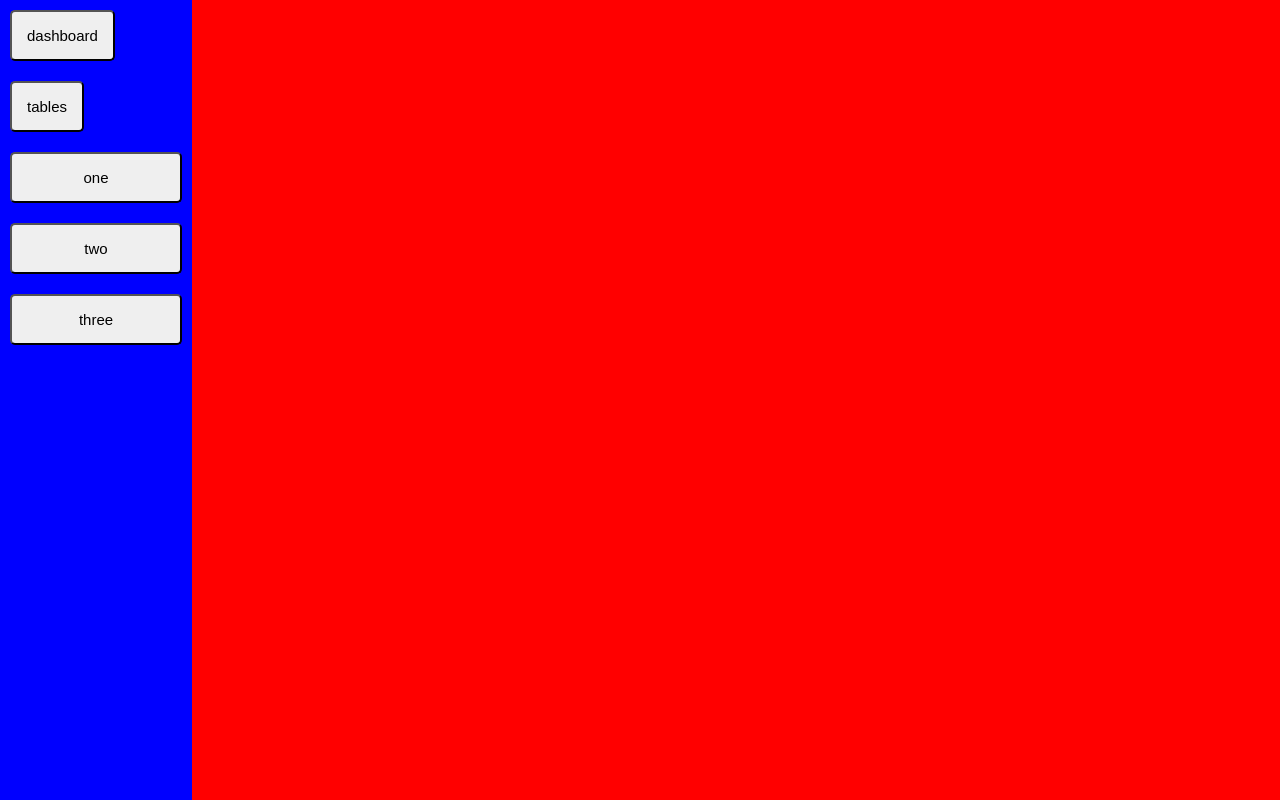
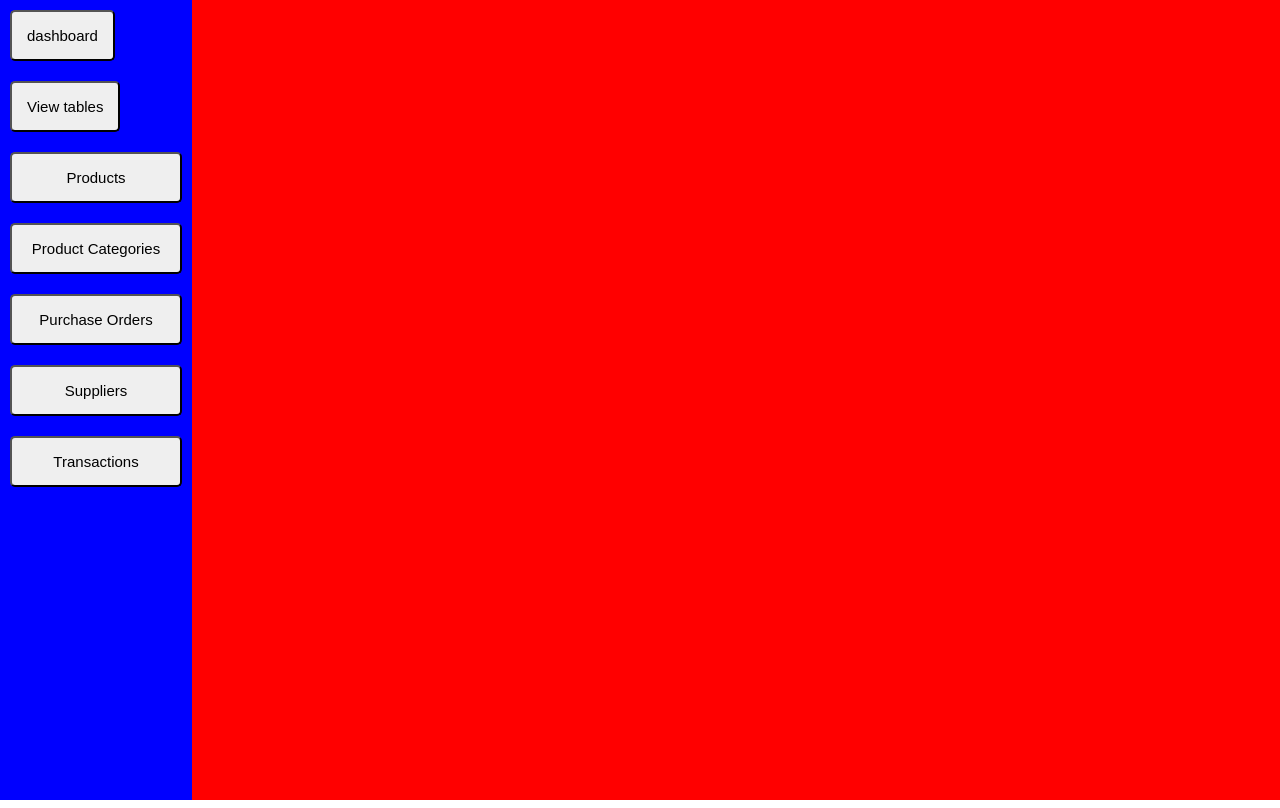
Before and after one commit to DanielOkyere/project_work, a Flask app: page / in a window 1280 px wide. Shown: the part 38-846 px from the top of the page. Run offline with Flask 3, Linux system fonts and the light colour scheme; parts of the project's set-up code (start-up, migrations or seed data) failed here and were passed over.

Commit message:
added html pages for all tables

```diff
--- a/app.py
+++ b/app.py
@@ -26,8 +26,33 @@ def home():
 
 @app.route('/dashboard', methods=['GET'])
 def dashboard():
-    """Base for Website"""
+    """Dashboard Page"""
     return render_template('dashboard.html')
+
+@app.route('/products', methods=['GET'])
+def products():
+    """Products Page"""
+    return render_template('products.html')
+
+@app.route('/productCategories', methods=['GET'])
+def productCategories():
+    """Products Categories Page"""
+    return render_template('productCategories.html')
+
+@app.route('/purchaseOrders', methods=['GET'])
+def purchaseOrders():
+    """Purchase Orders Page"""
+    return render_template('purchaseOrders.html')
+
+@app.route('/suppliers', methods=['GET'])
+def suppliers():
+    """Suppliers Page"""
+    return render_template('suppliers.html')
+
+@app.route('/transactions', methods=['GET'])
+def transactions():
+    """Transactions Page"""
+    return render_template('transactions.html')
 
 @app.route('/employee', methods=['GET', 'POST'])
 def employee():
--- a/static/interactivity.js
+++ b/static/interactivity.js
@@ -1,9 +1,16 @@
-const tables = document.getElementById('showTables');
+const showtables = document.getElementById('showTables');
 const tablesDropDown = document.getElementById('buttonDropDown');
 const iframe = document.getElementById('pageFrame');
-const inventory = document.getElementById('inventory');
 
-tables.addEventListener('click', function () {
+const dashboard = document.getElementById('dashboard');
+const products = document.getElementById('products');
+const productCategories = document.getElementById('productCategories');
+const purchaseOrders = document.getElementById('purchaseOrders');
+const suppliers = document.getElementById('suppliers');
+const transactions = document.getElementById('transactions');
+
+// event listeners
+showtables.addEventListener('click', function () {
   if (tablesDropDown.style.display === 'none') {
     tablesDropDown.style.display = 'flex';
   } else {
@@ -11,10 +18,26 @@ tables.addEventListener('click', function () {
   }
 });
 
-inventory.addEventListener('click', () => {
+dashboard.addEventListener('click', () => {
   loadHTMLPage('/dashboard');
 });
+products.addEventListener('click', () => {
+  loadHTMLPage('/products');
+});
+productCategories.addEventListener('click', () => {
+  loadHTMLPage('/productCategories');
+});
+purchaseOrders.addEventListener('click', () => {
+  loadHTMLPage('/purchaseOrders');
+});
+suppliers.addEventListener('click', () => {
+  loadHTMLPage('/suppliers');
+});
+transactions.addEventListener('click', () => {
+  loadHTMLPage('/transactions');
+});
 
+// functions
 function loadHTMLPage(url) {
   iframe.src = url;
 }
--- a/templates/index.html
+++ b/templates/index.html
@@ -25,12 +25,14 @@
     <main class="container">
       <section id="sidebar">
         <ul>
-          <li><button>dashboard</button></li>
-          <li><button id="showTables">tables</button></li>
+          <li><button id="dashboard">dashboard</button></li>
+          <li><button id="showTables">View tables</button></li>
           <div id="buttonDropDown">
-            <button id="inventory">one</button>
-            <button>two</button>
-            <button>three</button>
+            <button id="products">Products</button>
+            <button id="productCategories">Product Categories</button>
+            <button id="purchaseOrders">Purchase Orders</button>
+            <button id="suppliers">Suppliers</button>
+            <button id="transactions">Transactions</button>
           </div>
         </ul>
       </section>
```
Also changed, not shown: templates/productCategories.html (added, +12 -0 lines), templates/products.html (added, +12 -0 lines), templates/purchaseOrders.html (added, +12 -0 lines), templates/suppliers.html (added, +12 -0 lines), templates/transactions.html (added, +12 -0 lines).
